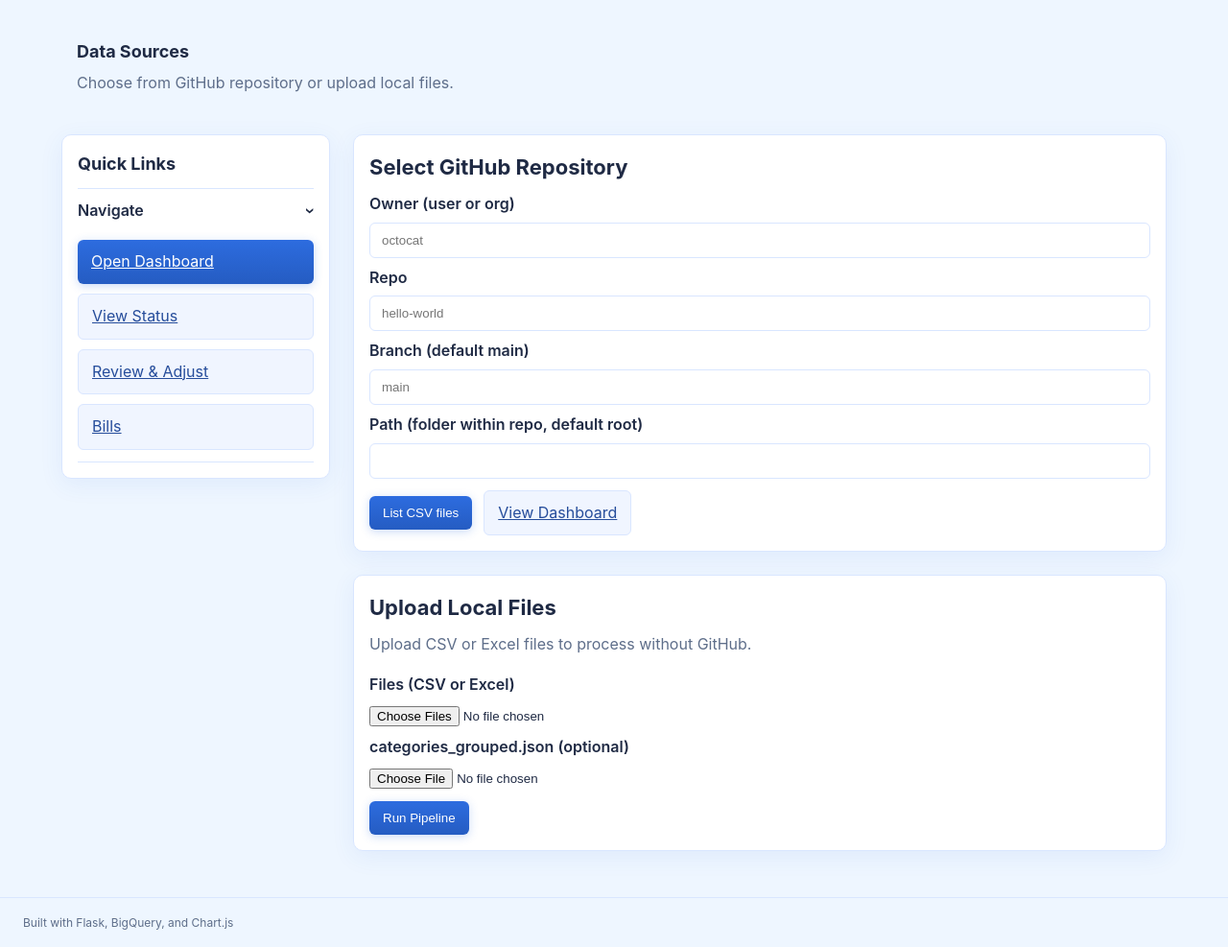
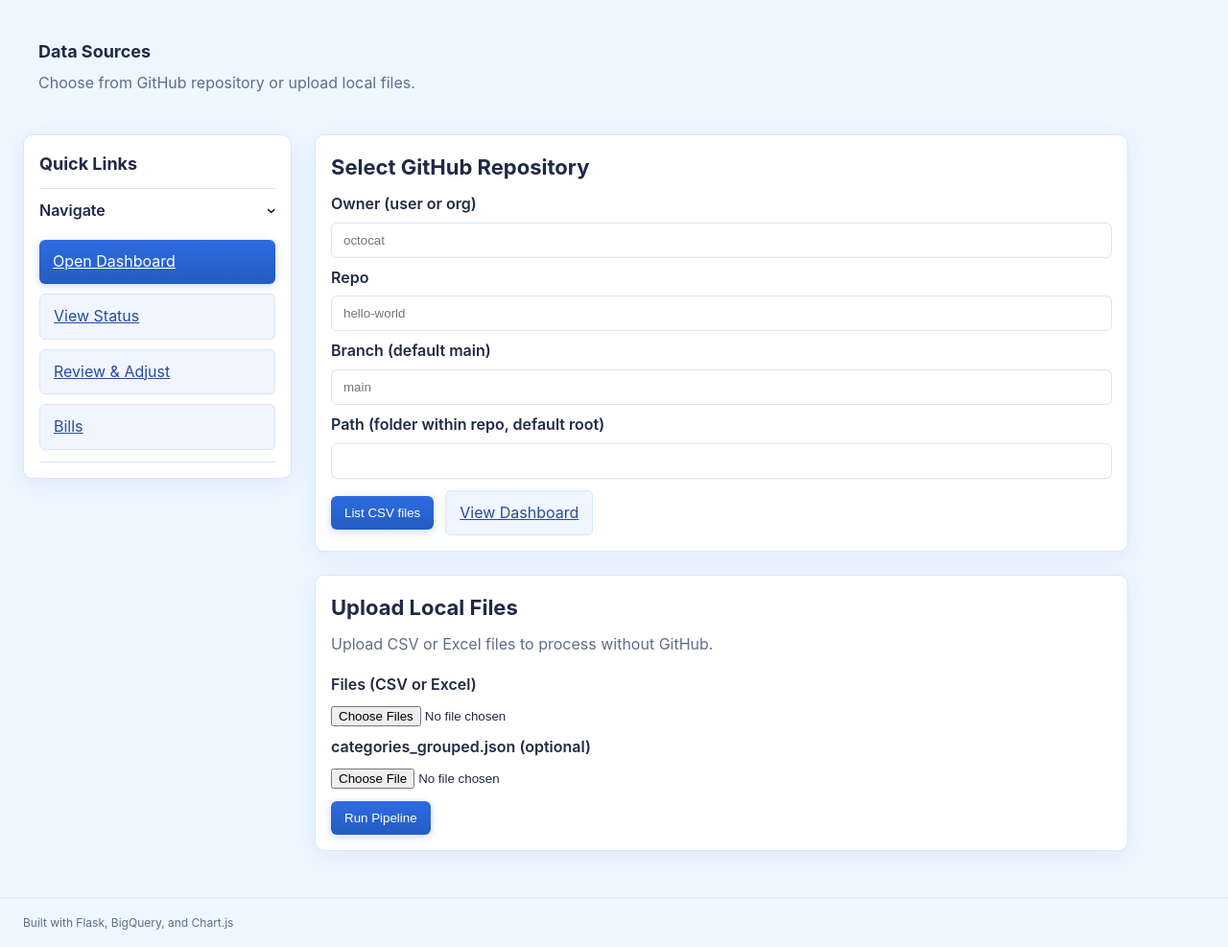
Before and after one commit to pdeepanraj/expensetracker, a Flask app: page / in a window 1280 px wide. Shown: the part 133-1120 px from the top of the page at 96% size. Run offline with Flask 3, Linux system fonts and the light colour scheme.

Commit message:
Update style.css

```diff
--- a/static/style.css
+++ b/static/style.css
@@ -116,7 +116,7 @@ body {
 .nav a:hover { background: #f0f5ff; }
 
 /* Layout */
-.main { padding: 24px; max-width: 1200px; margin: 0 auto; }
+.main { padding: 24px; max-width: 1200px; margin: 0 ;/* left align */  }
 .footer {
   padding: 16px 24px; border-top: 1px solid var(--border);
   font-size: 12px; color: var(--muted);
```
